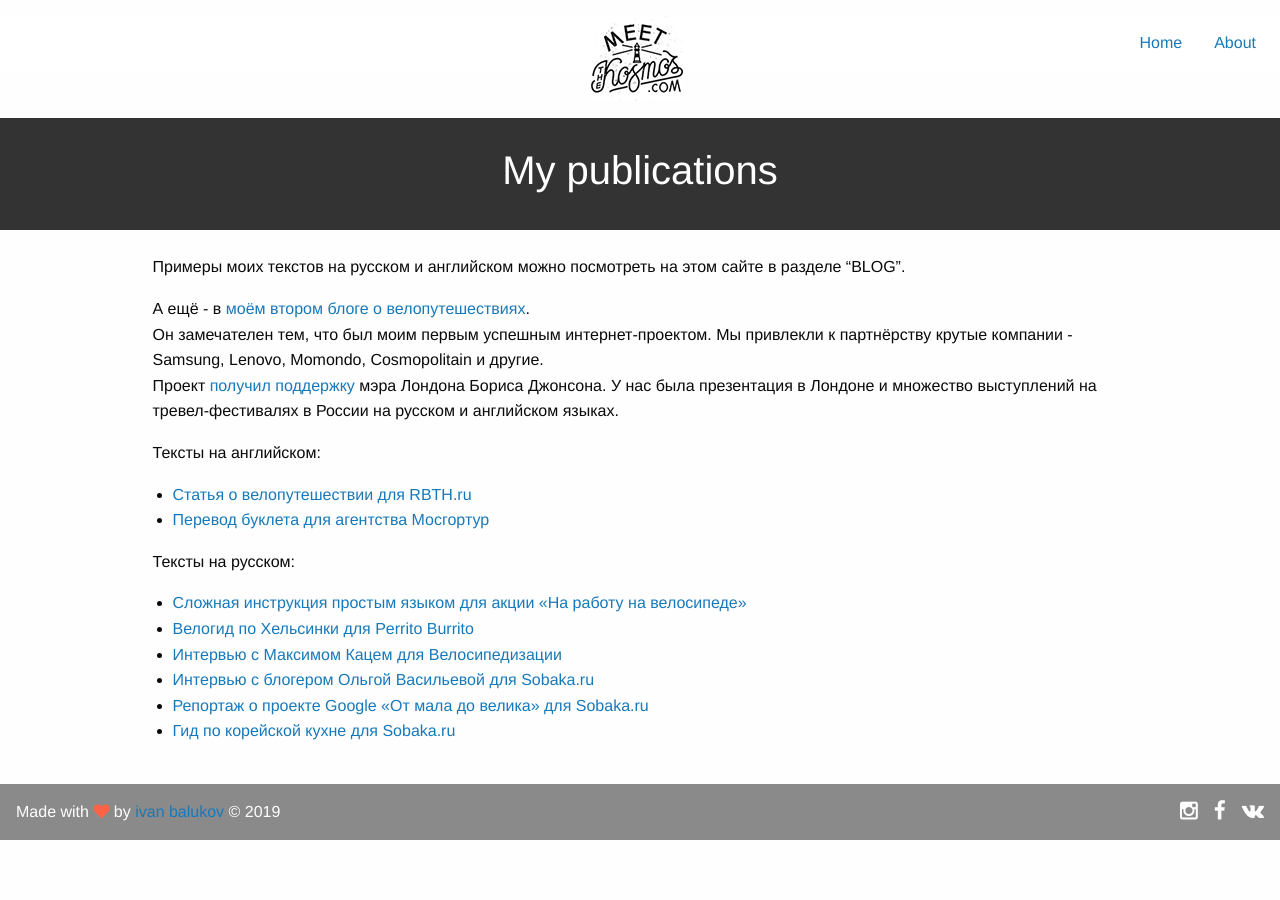
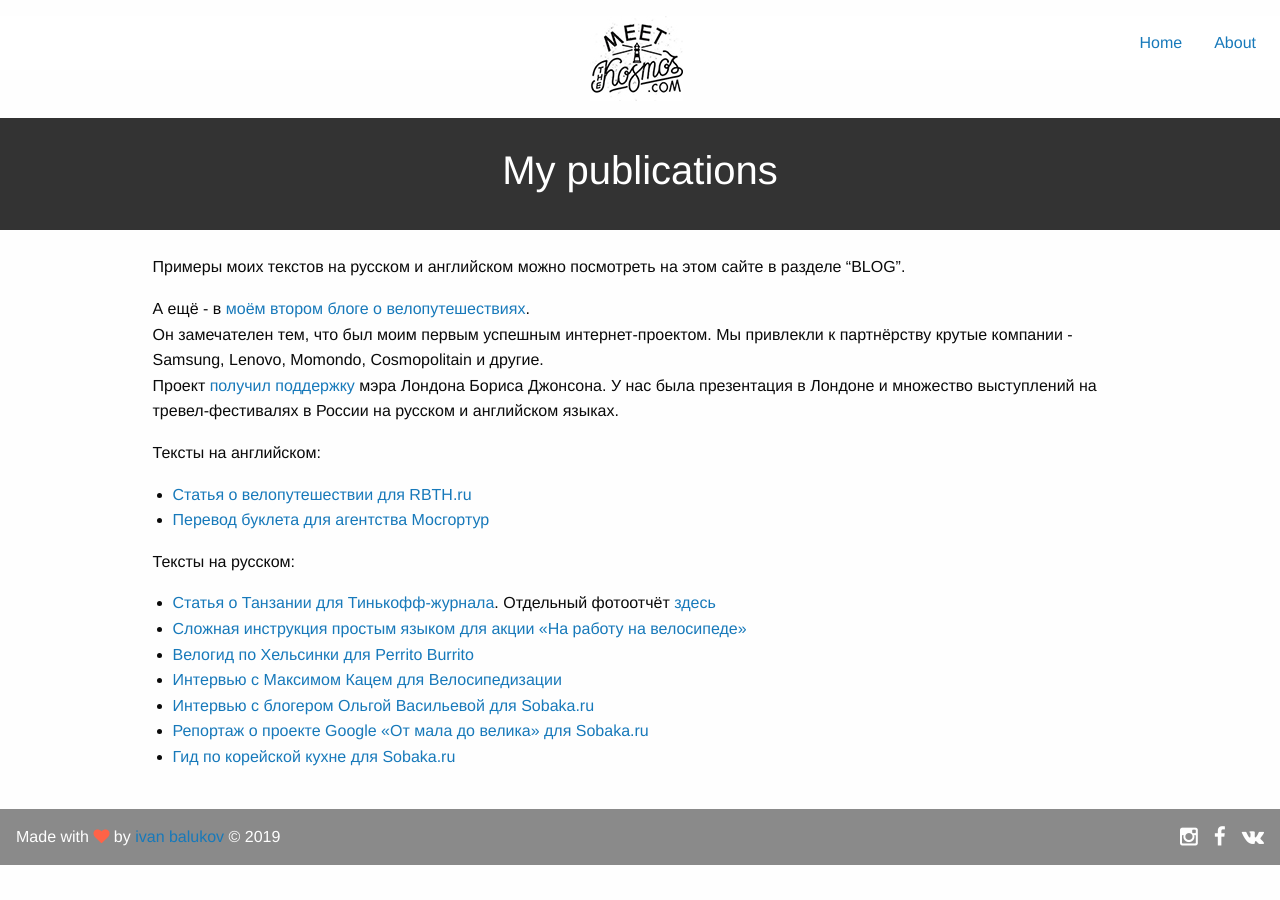
Before and after one commit to tashakosmos/tashakosmos.github.io, a Jekyll site: the page built from _posts/2021-10-20-texts.md, in a window 1280 px wide. Built offline with Jekyll 4.4.1, drawn with Linux system fonts in a browser that asks for light colours; nearby versions of some CDN libraries.

Commit message:
Add Tanzania to txts

```diff
--- a/_posts/2021-10-20-texts.md
+++ b/_posts/2021-10-20-texts.md
@@ -19,6 +19,7 @@ permalink: texts
 
 Тексты на русском:
 
+- [Статья о Танзании для Тинькофф-журнала](https://journal.tinkoff.ru/tanzania/){:target="\_blank"}. Oтдельный фотоотчёт [здесь](https://meetthekosmos.com/tanzania){:target="\_blank"}
 - [Сложная инструкция простым языком для акции «На работу на велосипеде»](https://bike2work.ru/pitstop-diy){:target="\_blank"}
 - [Велогид по Хельсинки для Perrito Burrito](https://perito-burrito.com/posts/velo-helsinki){:target="\_blank"}
 - [Интервью с Максимом Кацем для Велосипедизации](https://vk.com/velosipedization?w=wall-26516961_27118){:target="\_blank"}
```
